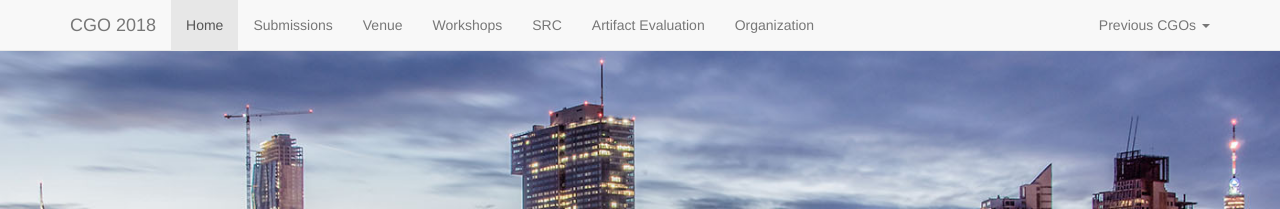
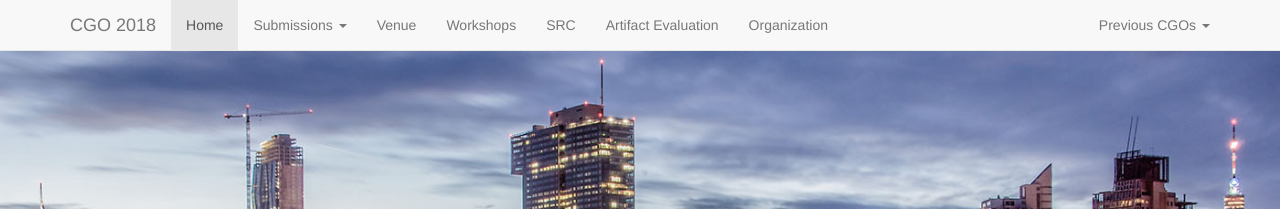
Before and after one commit to ChrisCummins/cgo2018, a Jekyll site: the page built from index.html, in a window 1280 px wide. Shown: the top 209 px of the page. Built offline with Jekyll 4.4.1, drawn with Linux system fonts in a browser that asks for light colours; nearby versions of some CDN libraries.

Commit message:
add submissions dropdown

```diff
--- a/_layouts/default.html
+++ b/_layouts/default.html
@@ -36,7 +36,15 @@
         <div class="collapse navbar-collapse" id="navbar-collapse">
           <ul class="nav navbar-nav">
             <li {% if page.url == "/" %}class="active"{% endif %}><a href="{{ '/' | relative_url }}">Home</a></li>
-            <li {% if page.url == "/submissions/" %}class="active"{% endif %}><a href="{{ '/submissions/' | relative_url }}">Submissions</a></li>
+            <li class="dropdown {% if page.url == "/submissions/" %}active{% endif %}">
+              <a aria-expanded="false" aria-haspopup="true" class="dropdown-toggle" data-toggle="dropdown" href="#" id="submissions-dropdown" role="button">
+                Submissions
+                <b class="caret"></b>
+              </a>
+              <ul aria-labelledby="submissions-dropdown" class="dropdown-menu">
+                <li><a href="{{ '/submissions/' | relative_url }}">Submission information</a></li>
+                <li><a href="https://cgo18.hotcrp.com">Submissions site</a></li>
+              </ul>
             <li {% if page.url == "/venue/" %}class="active"{% endif %}><a href="{{ '/venue/' | relative_url }}">Venue</a></li>
             <li {% if page.url == "/workshops/" %}class="active"{% endif %}><a href="{{ '/workshops/' | relative_url }}">Workshops</a></li>
             <li {% if page.url == "/src/" %}class="active"{% endif %}><a href="{{ '/src/' | relative_url }}">SRC</a></li>
```
Also changed, not shown: submissions.md (+3 -1 lines).
